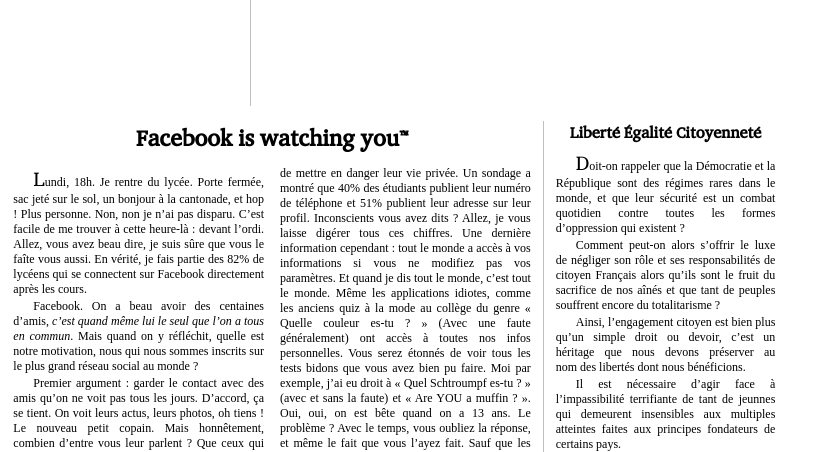
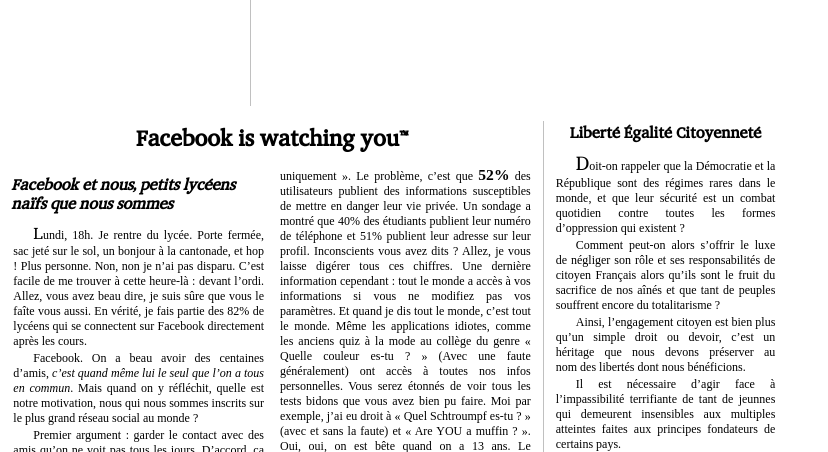
Before and after one commit to Aluminium95/JournalDuLyceePompidou, a PHP site: page /Journal/ in a window 1280 px wide. Shown: the part 2128-2580 px from the top of the page, without its empty margins (0-828 px from the left). Run offline with PHP 8.4, Linux system fonts and the light colour scheme.

Commit message:
Modifications mineures

```diff
--- a/Pages/3/Articles/Normaux.php
+++ b/Pages/3/Articles/Normaux.php
@@ -1,6 +1,7 @@
 <article>
 	<h1>Facebook is watching you™</h1>
 	<div colones='yes'>
+	<h2><em>Facebook et nous, petits lycéens naïfs que nous sommes</em></h2>
 	<p>Lundi, 18h. Je rentre du lycée. Porte fermée, sac jeté sur le sol, un bonjour à la cantonade, et hop ! Plus personne. Non, non je n’ai pas disparu. C’est facile de me trouver à cette heure-là : devant l’ordi. Allez, vous avez beau dire, je suis sûre que vous le faîte vous aussi. En vérité, je fais partie des 82% de lycéens qui se connectent sur Facebook directement après les cours.</p>
 
 	<p>Facebook. On a beau avoir des centaines d’amis, <em>c’est quand même lui le seul que l’on a tous en commun</em>. Mais quand on y réfléchit, quelle est notre motivation, nous qui nous sommes inscrits sur le plus grand réseau social au monde ?</p>
```
